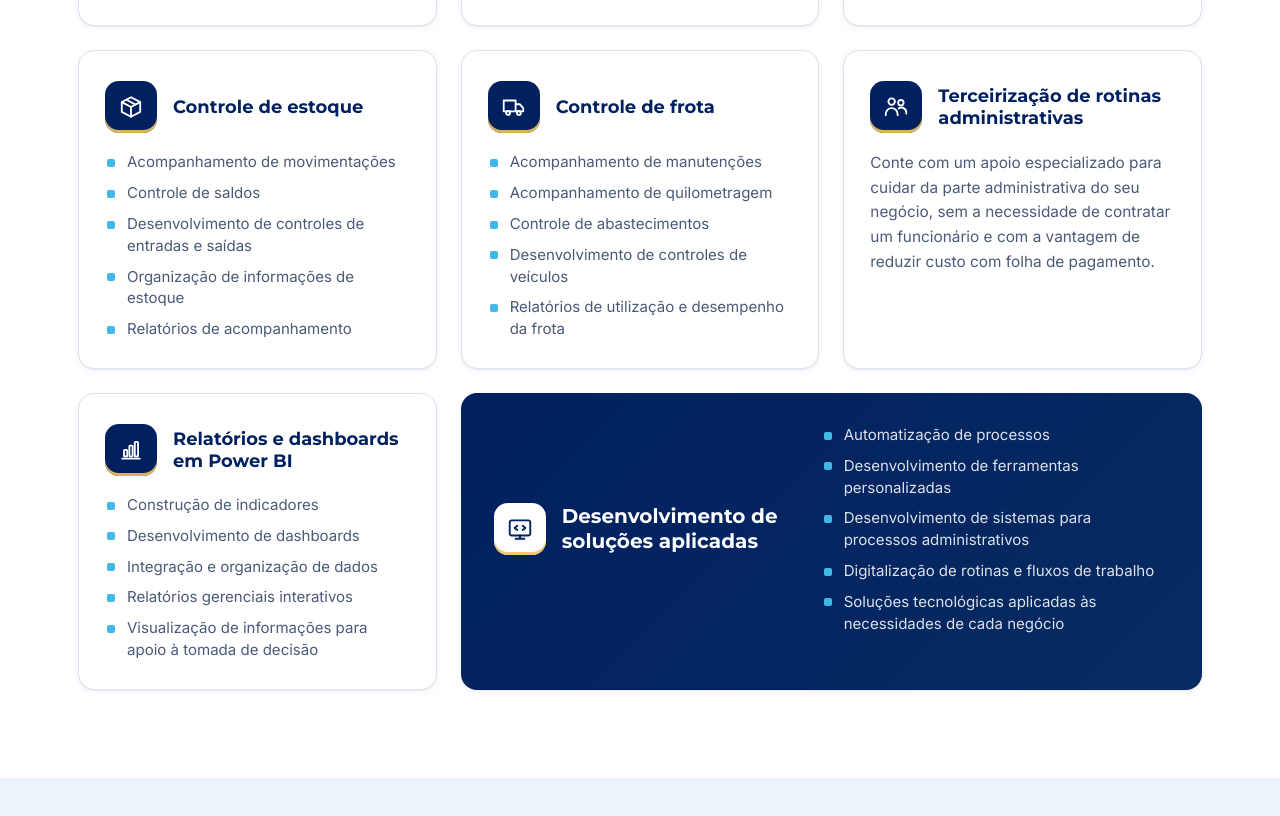
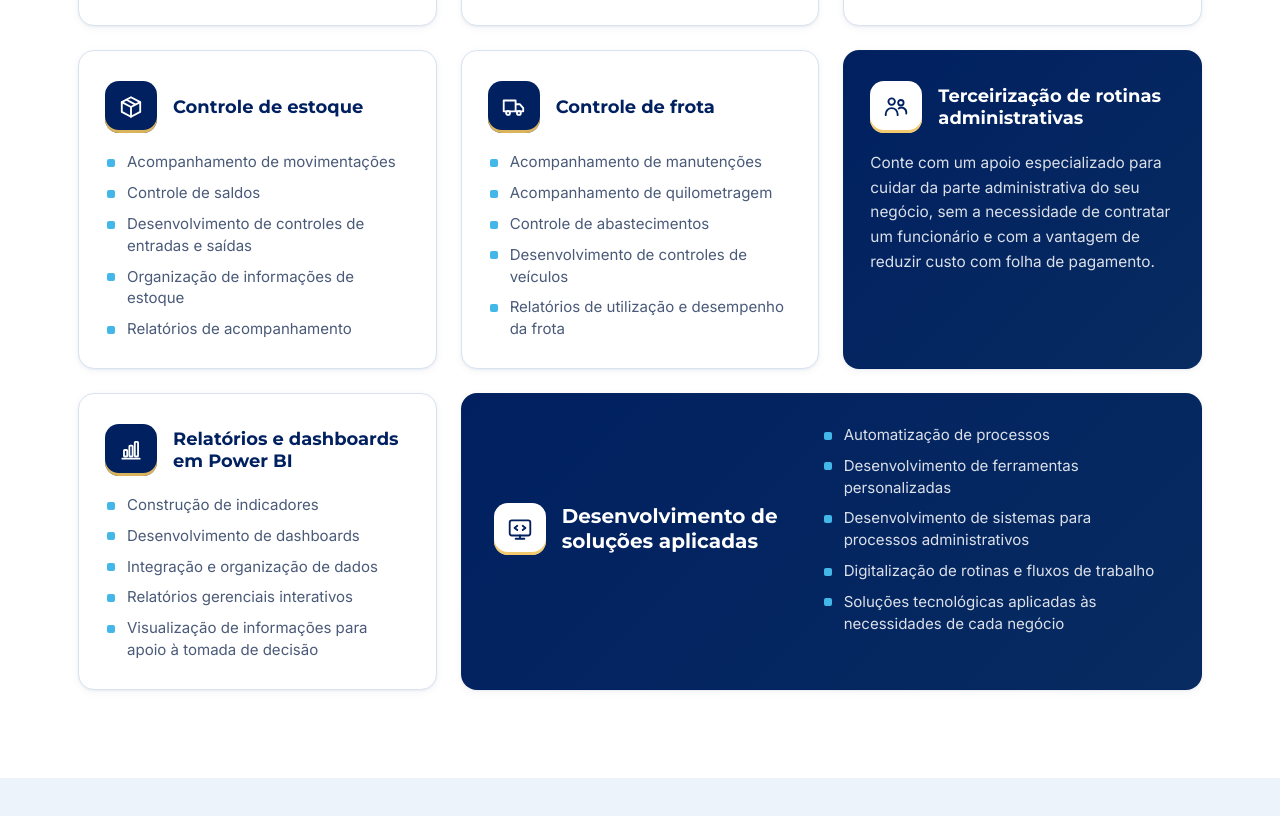
Before and after one commit to brunosaiedi/BM-Site, a plain HTML site: page index.html in a window 1280 px wide. Shown: the part 1279-2095 px from the top of the page. Drawn offline with Linux system fonts and the light colour scheme.

Commit message:
Aplica o estilo azul-marinho do cartão de soluções ao cartão de Terceirização
Co-Authored-By: Claude Opus 5.5 <noreply@anthropic.com>

```diff
--- a/assets/css/style.css
+++ b/assets/css/style.css
@@ -272,10 +272,11 @@ ul { margin: 0; padding: 0; list-style: none; }
 
 .card-text { font-size: .96rem; line-height: 1.6; color: var(--muted); }
 
-.card-wide { background: linear-gradient(135deg, var(--navy) 0%, var(--navy-2) 100%); border-color: transparent; }
-.card-wide h3 { color: var(--white); }
-.card-wide li { color: rgba(255, 255, 255, .86); }
-.card-wide .card-icon { background: var(--white); color: var(--navy); }
+/* cartões em destaque (azul-marinho): card-wide e card-dark */
+.card-wide, .card-dark { background: linear-gradient(135deg, var(--navy) 0%, var(--navy-2) 100%); border-color: transparent; }
+.card-wide h3, .card-dark h3 { color: var(--white); }
+.card-wide li, .card-dark li, .card-dark .card-text { color: rgba(255, 255, 255, .86); }
+.card-wide .card-icon, .card-dark .card-icon { background: var(--white); color: var(--navy); }
 .card-wide-head { display: flex; align-items: center; gap: 16px; }
 
 /* =========================================================
--- a/index.html
+++ b/index.html
@@ -186,7 +186,7 @@
             </ul>
           </article>
 
-          <article class="card card-outsourcing reveal">
+          <article class="card card-outsourcing card-dark reveal">
             <div class="card-icon"><svg aria-hidden="true"><use href="#i-handshake"/></svg></div>
             <h3>Terceirização de rotinas administrativas</h3>
             <p class="card-text">Conte com um apoio especializado para cuidar da parte administrativa do seu negócio, sem a necessidade de contratar um funcionário e com a vantagem de reduzir custo com folha de pagamento.</p>
```
